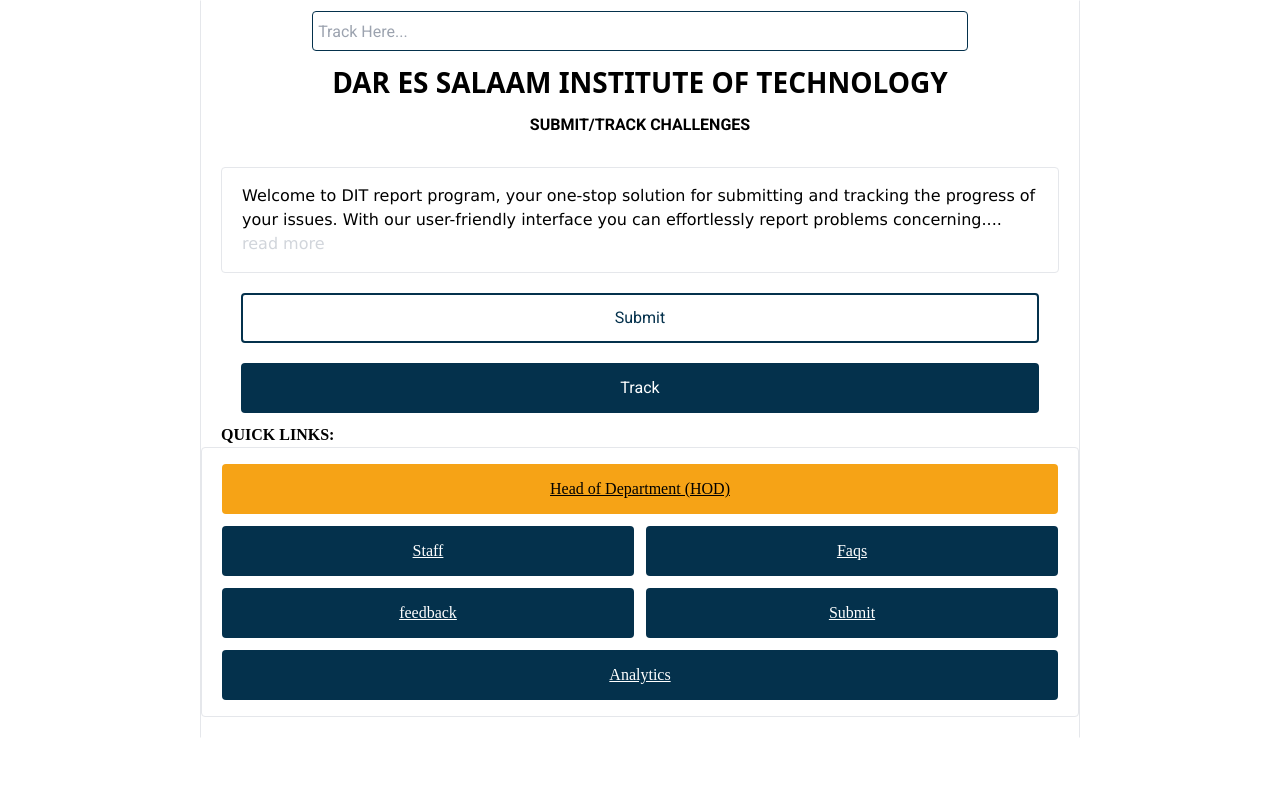
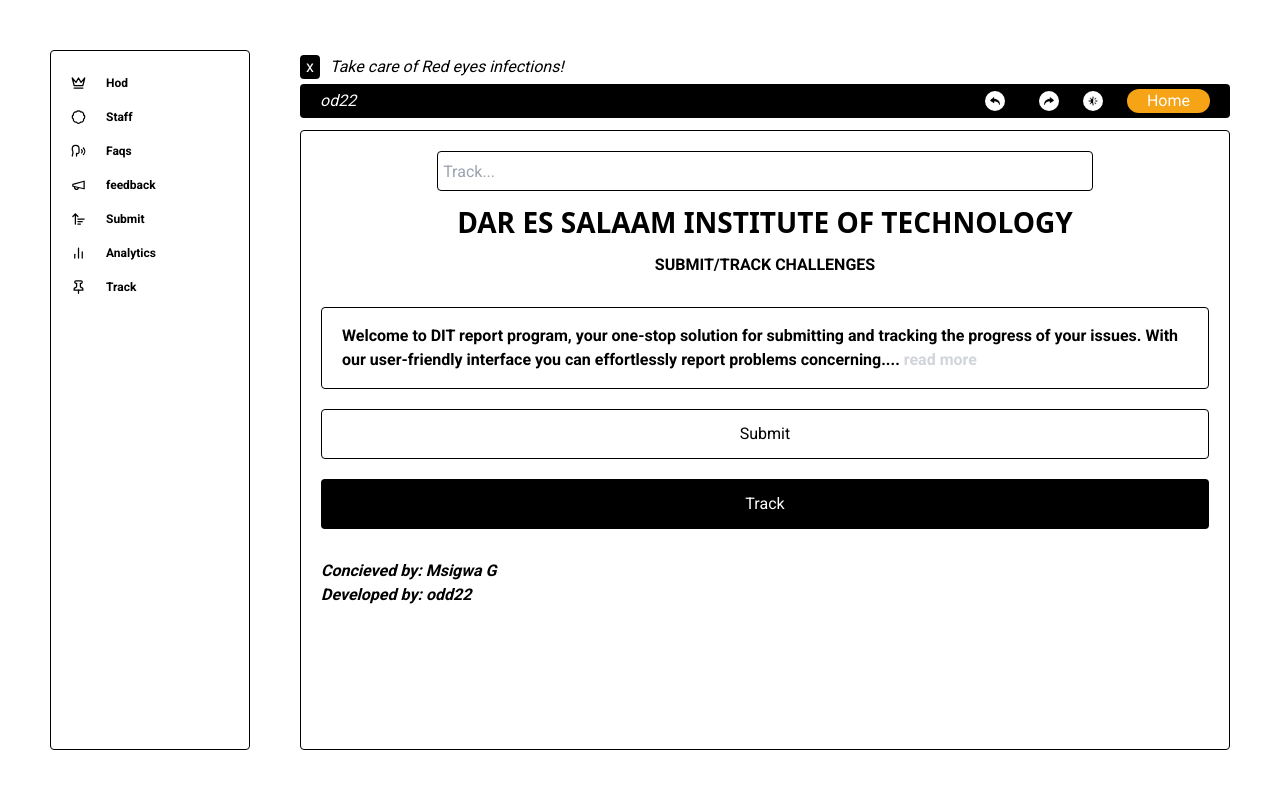
Before and after one commit to celn-pro/issue_tracker, a React (Vite) app in the folder client/: page / in a window 1280 px wide. Shown: the top 788 px of the page. Built offline with nearby package versions, Linux system fonts and the light colour scheme; what @faker-js/faker would draw is missing.

Commit message:
added a sideBar

```diff
--- a/client/src/admin_components/components/Logout.jsx
+++ b/client/src/admin_components/components/Logout.jsx
@@ -2,7 +2,19 @@
 
 const Logout = () => {
   return (
-	<div>Logout</div>
+	  <div className='h-[100vh] ml-[300px]'>
+		  <div className=' bottom-[50px] rounded top-[50px] right-[50px] left-[350px] absolute border-[1px] py-[20px] px-[20px]'>
+			<div className='flex justify-center items-center w-full h-full'>
+				<div className='border-[1px] w-[200px] px-[20px] py-[20px]'>
+					<div>⚠ Loging out</div>
+					<div className='flex gap-3 font-bold text-white'>
+						<button className='bg-green-600 rounded px-[10px] py-[5px]'>Cancel</button>
+						<button className='bg-red-600 rounded px-[10px] py-[5px]'>Confirm</button>
+					</div>
+				</div>
+			</div>
+		  </div>
+	  </div>
   )
 }
 
--- a/client/src/admin_components/components/Profile.jsx
+++ b/client/src/admin_components/components/Profile.jsx
@@ -5,7 +5,7 @@
 	  <div className='h-[100vh] ml-[300px]'>
 		<div className=' absolute bottom-[50px] top-[50px] right-[50px] left-[350px] rounded'>
 			<div className='flex justify-center items-center h-[300px] rounded border-[1px]'>
-				<div className='h-[200px] w-[200px] bg-gray-200 '>
+				<div className='h-[200px] w-[200px] bg-gray-200 rounded-[50%]'>
 					 <img src="" alt="profile" className='w-full h-full' />
 				</div>
 			</div>
--- a/client/src/components/Main.jsx
+++ b/client/src/components/Main.jsx
@@ -11,11 +11,12 @@
     const [prevSelectedNav, togglePrevSelectedNav] = usePrevSelectedNav()
 
   return (
-	  <div className='md:mx-[200px] border-[1px] border-b-transparent mb-[0px] border-t-transparent'>
-        <div className=' mt-[10px] relative px-[20px] flex justify-center items-center mb-[30px]'>
+	<div className='h-[100vh] ml-[300px]'>
+	  <div className='border-[1px] border-black mr-[50px] top-[130px] bottom-[50px] absolute rounded overflow-auto px-[20px]'>
+        <div className=' mt-[10px] relative flex justify-center items-center mb-[30px]'>
             <div className=''>
 				<div className='mb-[10px]'>
-					  <input type="search" name="" id="" placeholder='Track Here...' className='w-full h-[40px] font-medium px-[5px] py-[5px] rounded border-[1px] border-[#04314C] focus:outline-none' />
+					  <input type="search" name="" id="" placeholder='Track...' className='w-full h-[40px] mt-[10px] font-medium px-[5px] py-[5px] rounded border-[1px] border-black focus:outline-none' />
 				</div>
 				<div className='flex justify-center items-center'>
 					  <h1 className='mb-[10px] text-[28px] font-system font-bold px-[20px] text-center'>DAR ES SALAAM INSTITUTE OF TECHNOLOGY</h1>
@@ -25,10 +26,10 @@
 				</div>
             </div>
         </div>
-        <div className='flex justify-start items-center px-[20px] mb-[15px]'>
-			  <div className='relative border-[1px] rounded px-[20px] py-4'>
+        <div className='flex justify-start items-centermb-[15px] font-bold'>
+			  <div className='relative border-[1px] border-black rounded px-[20px] py-4'>
                 {showParagraph?(
-                    <p className='transition-all duration-300 font-verdan'
+                    <p className='transition-all duration-300'
                     >
                         Welcome to DIT report program, your one-stop solution for submitting and tracking the
                         progress of your issues. With our user-friendly interface you can effortlessly report
@@ -48,7 +49,7 @@
                       > read less</span>
                     </p>
                 ):(
-                    <p className='cursor-pointer font-verdan'
+                    <p className='cursor-pointer'
                 >
                     Welcome to DIT report program, your one-stop solution for submitting and tracking the
 					progress of your issues. With our user-friendly interface you can effortlessly report
@@ -60,11 +61,11 @@
             </div>
         </div>
 
-        <div className='px-[20px] mb-[10px]'>
-            <div className='flex flex-col justify-center items-center gap-5 mt-[20px] px-[20px]'>
+        <div className='mb-[10px]'>
+            <div className='flex flex-col justify-center items-center gap-5 mt-[20px]'>
              {sectionInfo.map((s,i) => {
 				if(s.name == 'Track' || s.name=='Submit'){
-					return <button className={` ${s.name == 'Submit' ? 'bg-white text-[#04314C] border-2 border-[#04314C]' :'bg-[#04314C] text-white'} hover:scale-95 rounded w-full h-[50px] max-[1000px]:w-full w-[400px] font-medium px-[5px] py-[5px] `}
+					return <button className={` ${s.name == 'Submit' ? 'bg-white text-black border-black border-[1px]' :'bg-black text-white'} rounded w-full h-[50px] max-[1000px]:w-full w-[400px] font-medium px-[5px] py-[5px] `}
 						onClick={() => {
 						togglePrevSelectedNav(selectedNav)
 						toggleSelectedNav(s.name)
@@ -74,8 +75,15 @@
 			 })}
             </div>
         </div>
-		<Footer />
+		<div className='italic h-[80px] text-black font-bold mt-[30px] rounded'>
+			 <div>
+				<div>Concieved by: Msigwa G</div>
+			 	<div>Developed by: odd22</div>
+			 </div>
+		</div>
+		{/* <Footer /> */}
     </div>
+	  </div>
   )
 }
 
--- a/client/src/components/NavBar.jsx
+++ b/client/src/components/NavBar.jsx
@@ -13,15 +13,15 @@
   const [prevSelectedNav, togglePrevSelectedNav] = usePrevSelectedNav();
 
   return (
-    <nav className={`${selectedNav=='SignupHod'?'':''} hidden md:mx-[200px] sticky top-0 z-10 bg-white border-[1px] border-b-transparent max-w-full transition-all duration-300`} >
+    <div className={`${selectedNav=='SignupHod'?'':''} ml-[300px] mt-[50px] bg-white mr-[50px] text-black`} >
 
-      <div className={` ${!showNews?'hidden':'block'} max-w-full bored-[3px] py-[5px] flex justify-start gap-[10px]`}>
-			  <div className='border-[1px] cursor-pointer bg-[#04314C] text-white relative w-[20px] flex justify-center items-center rounded'
+      <div className={` ${!showNews?'hidden':'block'} py-[5px] flex justify-start gap-[10px]`}>
+			  <div className='rounded cursor-pointer bg-black text-white relative w-[20px] flex justify-center items-center rounded'
           onClick={()=>setShowNews(!showNews)}
 			  > x</div><span><i>Take care of Red eyes infections!</i></span>
       </div>
 
-		<div className='flex justify-between items-center bg-[#04314C] px-[20px] py-[5px] border-[1px]'>
+		<div className='flex justify-between items-center bg-black rounded px-[20px] py-[5px]'>
         <div className='cursor-pointer font-medium text-white'><i>od22</i></div>
 
          {/* Mobile menu button */}
@@ -123,7 +123,7 @@
           </ul>
          </div>
       </div>
-    </nav>
+    </div>
   )
 }
 
--- /dev/null
+++ b/client/src/components/SideBar.jsx
@@ -0,0 +1,33 @@
+import React from 'react'
+import { useSelectedNav } from '../hooks/useSelectedNav'
+import { usePrevSelectedNav } from '../hooks/usePrevSelectedNav'
+
+import { User, BarChart, Lock, Share, Layout, LogOut, Settings, Moon } from 'lucide-react'
+import { useSelectedAdminSideBar } from '../hooks/useSelectedAdminSideBar'
+
+import { ADMIN_SIDEBAR, sectionInfo } from '../constants'
+
+const SideBar = () => {
+	const [selectedNav, toggleSelectedNav] = useSelectedNav();
+	const [prevSelectedNav, togglePrevSelectedNav] = usePrevSelectedNav()
+
+	return (
+		<div className='bg-white w-[300px] h-[100vh] absolute top-0 left-0 px-[50px] py-[50px] font-sans font-bold text-[12px]'>
+			<div className='border-[1px] border-black px-[20px] py-[20px] rounded h-full text-black'>
+				<div>
+					{sectionInfo.map((s) => {
+						return <div className={`flex justify-start items-center gap-5 mb-[10px] cursor-pointer rounded `} onClick={() => {
+								togglePrevSelectedNav(selectedNav)
+								toggleSelectedNav(s.name)
+							}}>{s.icon} <div className='inline-block'>{s.message}</div></div>
+					})}
+				</div>
+				{/* <div className='bottom-[70px] absolute w-[160px]'>
+
+				</div> */}
+			</div>
+		</div>
+	)
+}
+
+export default SideBar
--- a/client/src/components/index.js
+++ b/client/src/components/index.js
@@ -10,8 +10,9 @@
 import WelcomeStaff from "./WelcomeStaff"
 import Faqs from "./Faqs";
 import Feedback from "./Feedback";
+import SideBar from "./SideBar";
 
 export {
     NavBar, Main, LoginHod, LoginStaff, SignupHod, SignupStaff,
-    Submit, Track, WelcomeHod, WelcomeStaff, Faqs, Feedback
+    Submit, Track, WelcomeHod, WelcomeStaff, Faqs, Feedback, SideBar
 }
--- a/client/src/constants/index.jsx
+++ b/client/src/constants/index.jsx
@@ -1,13 +1,14 @@
-import {User, BarChart, Lock, Share, Layout, LogOut, Settings, Moon} from 'lucide-react'
+import {User, BarChart, Lock, Share, Layout, LogOut, Settings, Moon,
+	 Crown, Badge, Speech, Megaphone, ArrowUpWideNarrow, PinIcon, ShieldQuestion,BarChart2} from 'lucide-react'
 
 export const sectionInfo = [
-		{ name: 'WelcomeHod', message: 'Head of Department (HOD)'},
-		{ name: 'WelcomeStaff', message: 'Staff' },
-		{ name: 'FAQs', message: 'Faqs' },
-		{ name: 'Feedback', message: 'feedback' },
-		{ name: 'Submit', message: 'Submit' },
-		{nam: 'Analytics', message:'Analytics'},
-		{ name: 'Track', message: 'Track' },
+	{ name: 'WelcomeHod', message: 'Hod', icon: <Crown className='w-[15px]' /> },
+	{ name: 'WelcomeStaff', message: 'Staff', icon: <Badge className='w-[15px]' /> },
+	{ name: 'FAQs', message: 'Faqs', icon: <Speech className='w-[15px]' /> },
+	{ name: 'Feedback', message: 'feedback', icon: <Megaphone className='w-[15px]' /> },
+	{ name: 'Submit', message: 'Submit', icon: <ArrowUpWideNarrow className='w-[15px]' /> },
+	{ nam: 'Analytics', message: 'Analytics', icon: <BarChart2 className='w-[15px]' /> },
+	{ name: 'Track', message: 'Track', icon: <PinIcon className='w-[15px]' /> },
 
 	]
 
@@ -30,7 +31,7 @@
 
   export const ADMIN_SIDEBAR = [
 	{name: 'Profile', icon: <User className='w-[15px]' />},
-	{name: 'Stats', icon: <BarChart clas='w-[15px]sName'/>},
+	{name: 'Stats', icon: <BarChart className='w-[15px]'/>},
 	{name:'Aunthenticate', icon: <Lock className='w-[15px]' />},
 	{name:'Delegate', icon: <Share className='w-[15px]' />},
 	{name:'WorkBoard', icon: <Layout className='w-[15px]' /> },
@@ -89,3 +90,19 @@
 		name: 'Kattie chow', status: 'open', date: '2024-01-24 11:12', frame: '1m', category: 'beng', scope: 'others'
 	},
 ]
+
+export const statsDatas = [{
+	w: { name: '7 days', change: 8, on_progress: 30, closed: 10, never_attended: 50},
+	m: { name: 'last month', change: 11, on_progress: 40, closed: 80, never_attended: 90 },
+	y: { name: 'last year', change: 5, on_progress: 100, closed: 150, never_attended: 300 },
+	all: { name: 'all', change: 2, on_progress: 500, closed: 250, never_attended: 900 },
+
+}]
+
+export const textList = ['dit-J0jK-RUvF-kU4m', 'dit-EWPT-OMRs-VHXZ', 'dit-GtvN-87HU-HjsA']
+
+export const PERSON = [
+	{name: 'Name', text:'Maganga SN'},
+	{name: 'Email', text:'magangasn@gmail.com'},
+	{name: 'password', text: '********'}
+]
--- a/client/src/pages/Home.jsx
+++ b/client/src/pages/Home.jsx
@@ -1,6 +1,6 @@
 import React, { useEffect, useState } from 'react'
 import {NavBar, Main, Submit, Track, LoginHod,
-        LoginStaff, SignupHod, SignupStaff, WelcomeHod, WelcomeStaff, Faqs, Feedback
+        LoginStaff, SignupHod, SignupStaff, WelcomeHod, WelcomeStaff, Faqs, Feedback,SideBar
 } from '../components'
 import { useSelectedNav } from '../hooks/useSelectedNav';
 
@@ -16,6 +16,7 @@
   return (
     <>
       <NavBar />
+	  <SideBar />
       {selectedNav == 'Home'&&<Main />}
       {selectedNav == 'Submit'&&<Submit />}
       {selectedNav == 'Track'&&<Track />}
```
Also changed, not shown: client/src/admin_components/components/Aunthenticate.jsx (+39 -13 lines), client/src/admin_components/components/Settings.jsx (+61 -2 lines), client/src/admin_components/components/Stats.jsx (+57 -11 lines).
